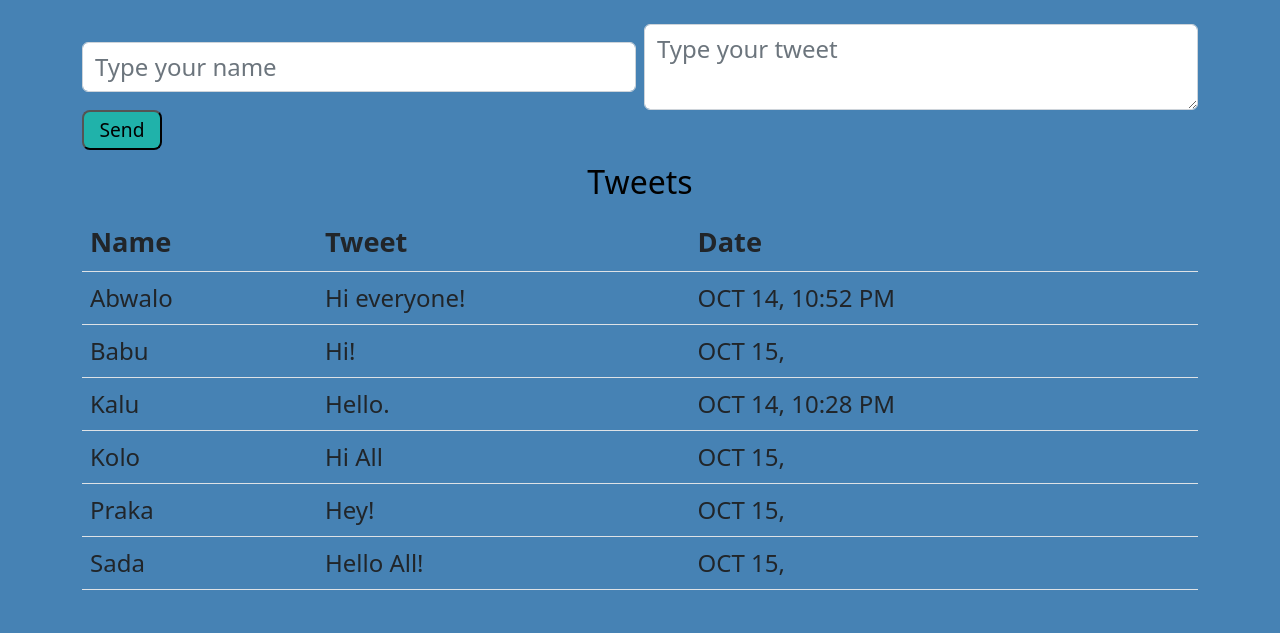
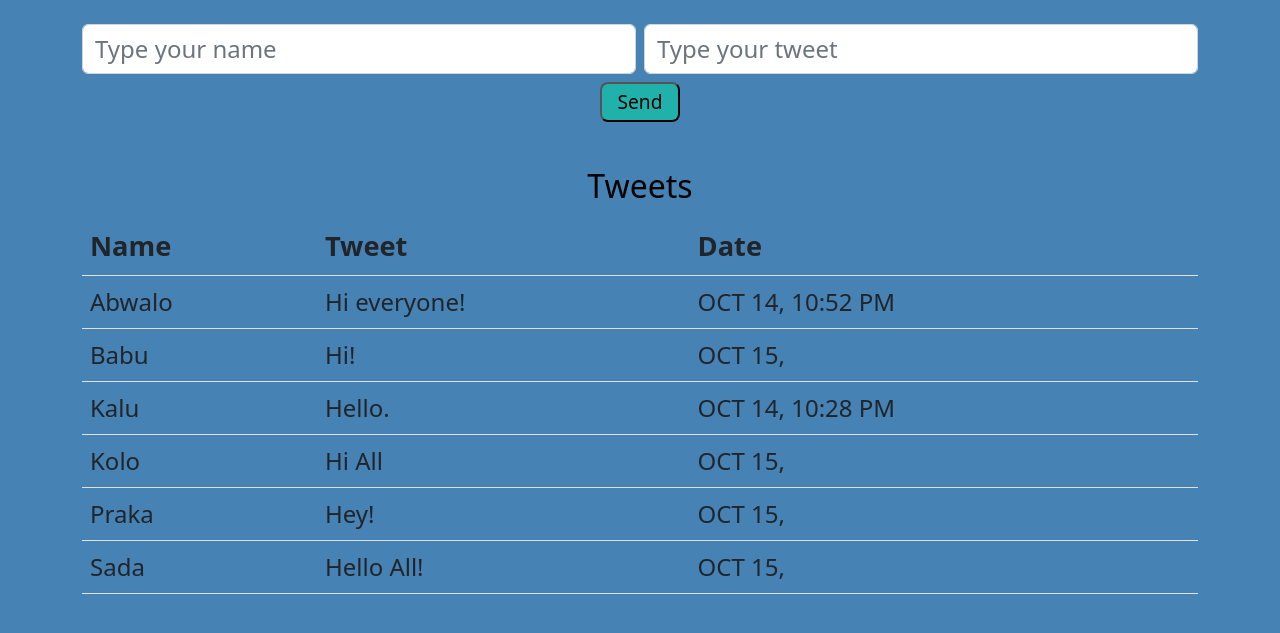
Before and after one commit to ShindanoSingi/poor-man-tweeter, a Django app: page / in a window 1280 px wide. Shown: the top 633 px of the page. Run offline with Django 4.2, Linux system fonts and the light colour scheme; data comes from the database, SQL or seed files in the repository; both versions use the stored data as it was after the commit; some libraries are stand-ins or nearby versions.

Commit message:
Changed from body text area to input box

```diff
--- a/poormantweeter/poormantweeterapp/templates/poormantweeterapp/index.html
+++ b/poormantweeter/poormantweeterapp/templates/poormantweeterapp/index.html
@@ -18,11 +18,11 @@
 <body class="bg-[gainsboro]">
   <div id="app" class="container mt-4">
     <div class="input-textArea-bubmitButton">
-      <div class="mb-0 input-textArea">
+      <div class="mb-2 inputs-container">
         <input v-model="author_text" type="text" id="author_text" class="form-control" placeholder="Type your name" >
-        <textarea class="form-control" id="body_text" placeholder="Type your tweet" maxlength="50" v-model="body_text" rows="3"></textarea>
+        <input v-model="body_text" type="text" id="body_text" class="form-control" placeholder="Type your tweet">
     </div>
-    <button type="button" class="submit-button" v-on:click="saveTweet">Send</button>
+    <div class="send-button"><button type="button" class="submit-button" v-on:click="saveTweet">Send</button></div>
     </div>
 
     <table class="table max-w-10xl caption-top">
@@ -198,8 +198,17 @@
         margin: 0 auto;
       }
 
+      .inputs-container{
+        display:flex;
+        align-items:center;
+        gap: 0.5em;
+      }
+
+      {% comment %} Media queries {% endcomment %}
+
       @media (min-width: 320px) {
 
+      {% comment %} Tweet title {% endcomment %}
         .title{
           font-size: 1.2rem;
           text-align: center;
@@ -218,88 +227,97 @@
         font-size: 0.8rem;
       }
 
-      .tdbody{
-        max-width: 6rem;
-        overflow-wrap: break-word;
-      }
-
-      .submit-button{
+      .send-button, .submit-button{
         width: 4.5rem;
         height: 2rem;
         border-radius: 0.5rem;
         background-color: lightseagreen;
         font-size: 1rem;
+        margin: 0 auto;
+        margin-bottom: 2rem;
       }
 
-      .input-textArea{
-        display: flex;
-        align-items: center;
-        gap:  0.5rem;
+      {% comment %} The place holder text {% endcomment %}
+        input[type='text']{
+          font-size: 0.8rem;
         }
     }
 
     @media (min-width: 375px) {
 
+    {% comment %} Tweet title {% endcomment %}
       .title{
         font-size: 1.5rem;
         text-align: center;
         color: black;
       }
 
+    {% comment %} div containing all element in the body {% endcomment %}
       .container {
         margin: 0 auto;
       }
 
+    {% comment %} Table head {% endcomment %}
       th{
         font-size: 1.2rem;
       }
 
+    {% comment %} Table data {% endcomment %}
       td{
+        font-size: 0.9rem;
+      }
+
+    {% comment %} Input box's font size {% endcomment %}
+      input[type='text']{
         font-size: 1rem;
       }
   }
 
 @media (min-width: 768px) {
 
+  {% comment %} Tweet title {% endcomment %}
     .title{
       font-size: 2rem;
       text-align: center;
       color: black;
     }
 
+  {% comment %} The place holder text {% endcomment %}
     input::placeholder{
       font-size: 1.5rem;
     }
 
+  {% comment %} div containing all element in the body {% endcomment %}
     .container {
       margin: 0 auto;
     }
 
+  {% comment %} Table head {% endcomment %}
     th{
       font-size: 1.6rem;
     }
 
+  {% comment %} Table data {% endcomment %}
     td{
-    font-size: 1.5rem;
+      font-size: 1.3rem;
     }
 
-  .tdbody{
-    max-width: 20rem;
-    overflow-wrap: break-word;
-  }
-
-  .submit-button{
+  {% comment %} The send button {% endcomment %}
+    .send-button, .submit-button{
       width: 6rem;
       height: 3rem;
       border-radius: 0.5rem;
       background-color: lightseagreen;
       font-size: 1.5rem;
+      margin-bottom: 2rem;
     }
 
-  input{
+  {% comment %} The place holder text {% endcomment %}
+    input[type='text']{
       font-size: 1.2rem;
     }
 
+  {% comment %} The input box for tweet {% endcomment %}
     #body_text::placeholder{
       font-size: 1.5rem;
       background-color
@@ -311,41 +329,45 @@
 
 @media (min-width: 1024px) {
 
+  {% comment %} Tweet title {% endcomment %}
     .title{
       font-size: 2rem;
       text-align: center;
       color: black;
     }
 
+  {% comment %} div containing all element in the body {% endcomment %}
     .container {
       margin: 0 auto;
     }
 
+  {% comment %} The header {% endcomment %}
     th{
       font-size: 1.7rem;
     }
 
+  {% comment %} Table data {% endcomment %}
     td{
       font-size: 1.5rem;
     }
 
-.tdbody{
-  max-width: 40rem;
-  overflow-wrap: break-word;
-}
-
-.submit-button{
+  {% comment %} The send button {% endcomment %}
+    .send-button, .submit-button{
       width: 5rem;
       height: 2.5rem;
       border-radius: 0.5rem;
       background-color: lightseagreen;
       font-size: 1.2rem;
+      margin: 0 auto;
+      margin-bottom: 2rem;
     }
 
-#author_text{
+  {% comment %} The place holder text {% endcomment %}
+    input[type='text']{
       font-size: 1.5rem;
     }
 
+  {% comment %} The input box for tweet  {% endcomment %}
     #body_text::placeholder{
       font-size: 1.5rem;
       background-color
```
Also changed, not shown: poormantweeter/db.sqlite3. Lines whose indentation alone changed are shown as unchanged.
